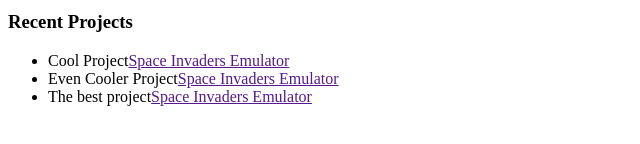
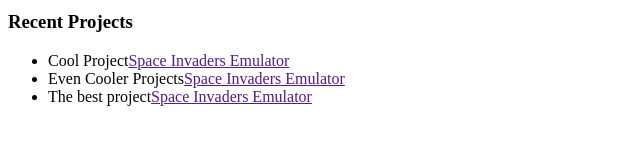
Before and after one commit to A-Dezeray/Online-Resume, a plain HTML site: page index.html in a window 1280 px wide. Shown: the part 358-502 px from the top of the page, 0-640 px from the left. Drawn offline with Linux system fonts and the light colour scheme.

Commit message:
index.html

```diff
--- a/index.html
+++ b/index.html
@@ -25,7 +25,7 @@
         <h3>Recent Projects</h3>
         <ul>
           <li>Cool Project<a href="">Space Invaders Emulator</a></li>
-          <li>Even Cooler Project<a href="">Space Invaders Emulator</a></li>
+          <li>Even Cooler Projects<a href="">Space Invaders Emulator</a></li>
           <li>The best project<a href="">Space Invaders Emulator</a></li>
           </ul>
         </div>
```
